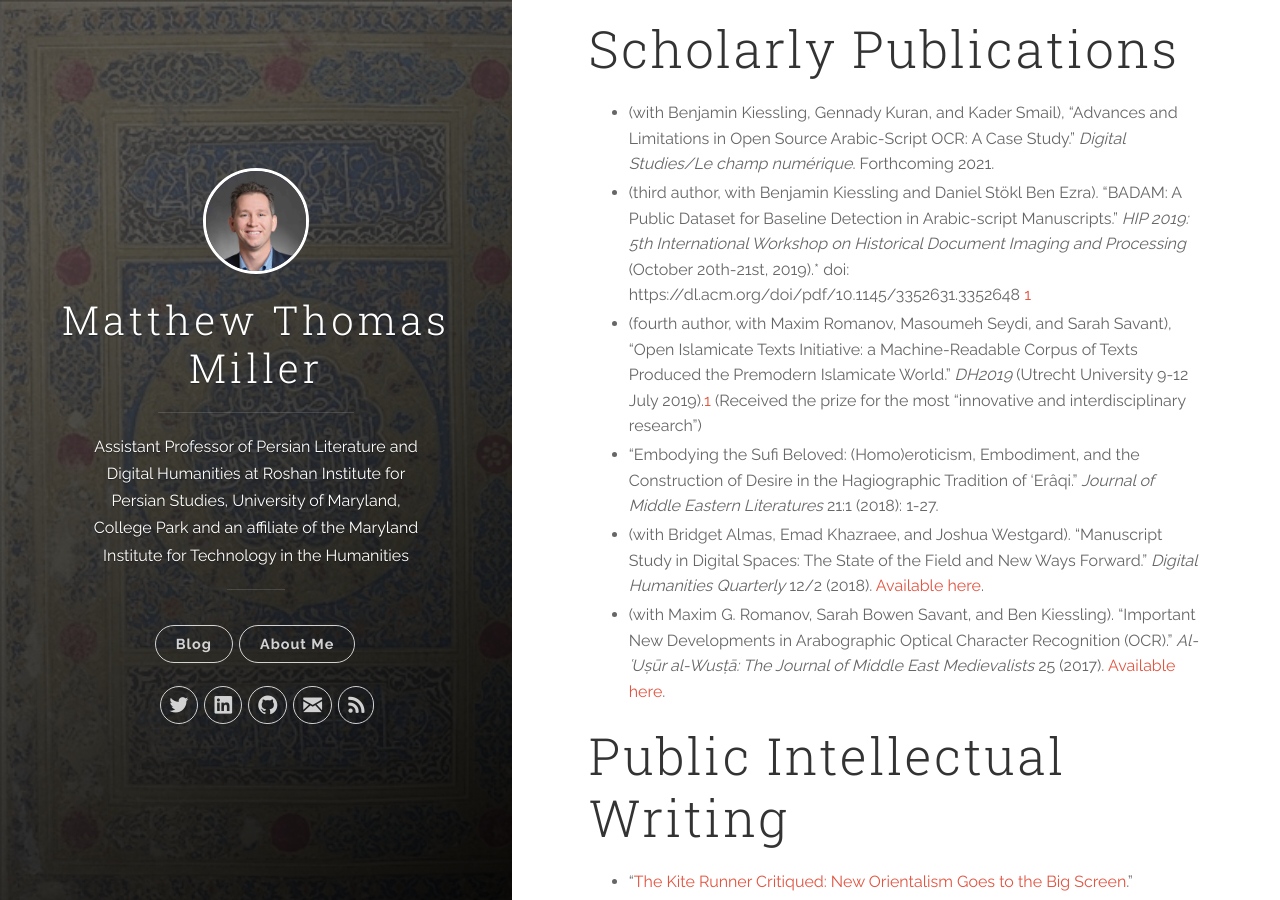
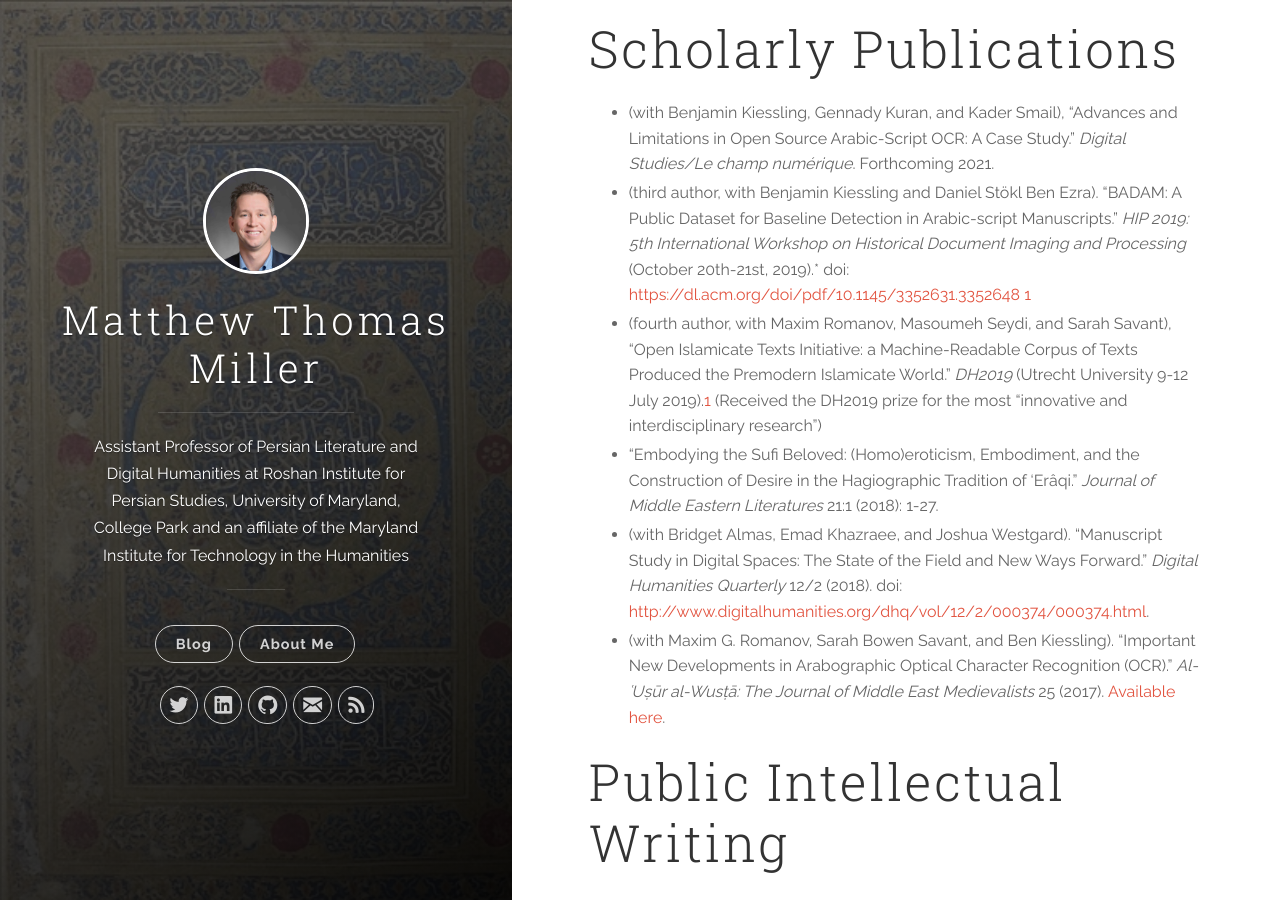
Before and after one commit to MatthewThomasMiller/MatthewThomasMiller.github.io, a Jekyll site: the page built from about-me.md, in a window 1280 px wide and 900 px high, scrolled down 1592 px. Built offline with Jekyll 4.4.1, drawn with Linux system fonts in a browser that asks for light colours.

Commit message:
Update about-me.md

```diff
--- a/about-me.md
+++ b/about-me.md
@@ -5,7 +5,7 @@
 
 # Brief Bio
 
-Matthew Thomas Miller, PhD. is Assistant Professor of Persian Literature and Digital Humanities at [Roshan Institute for Persian Studies at the University of Maryland, College Park](http://sllc.umd.edu/persian). He also serves as the Director of the [Roshan Initiative in Persian Digital Humanities (PersDig@UMD)](http://persdig.umd.edu/) and as the co-PI for the multi-institutional [Open Islamicate Texts Initiative (OpenITI)](http://iti-corpus.github.io/) and the [Persian Manuscript Initiative (PMI)](http://www.persianmanuscript.org/). He has received funding for these projects from The Andrew W. Mellon Foundation and The National Endowment for the Humanities. His research the focuses on medieval Sufi literature, the history of sexuality and the body, and digital humanities. He currently is working on a book project, entitled *Beautiful Bodies: Embodiment and Mystical Modes of Meaning Creation in Medieval Persian Sufi Literature,* and a number of articles on computational or “distant reading” approaches to Persian literature and carnivalesque Sufi poetry.
+Matthew Thomas Miller, PhD. is Assistant Professor of Persian Literature and Digital Humanities at [Roshan Institute for Persian Studies at the University of Maryland, College Park](http://sllc.umd.edu/persian). He also serves as the Director of the [Roshan Initiative in Persian Digital Humanities (PersDig@UMD)](http://persdig.umd.edu/) and as the co-PI for the multi-institutional [Open Islamicate Texts Initiative (OpenITI)](https://www.openiti.org/) and the [Persian Manuscript Initiative (PMI)](http://www.persianmanuscript.org/). He has received funding for these projects from The Andrew W. Mellon Foundation and The National Endowment for the Humanities. His research the focuses on medieval Sufi literature, the history of sexuality and the body, and digital humanities. He currently is working on a book project, entitled *Beautiful Bodies: Embodiment and Mystical Modes of Meaning Creation in Medieval Persian Sufi Literature,* and a number of articles on computational or “distant reading” approaches to Persian literature and carnivalesque Sufi poetry.
 
 # Education
 
@@ -31,10 +31,10 @@
 # Scholarly Publications
 
 * (with Benjamin Kiessling, Gennady Kuran, and Kader Smail), "Advances and Limitations in Open Source Arabic-Script OCR: A Case Study." *Digital Studies/Le champ numérique*. Forthcoming 2021.
-* (third author, with Benjamin Kiessling and Daniel Stökl Ben Ezra). "BADAM: A Public Dataset for Baseline Detection in Arabic-script Manuscripts." *HIP 2019: 5th International Workshop on Historical Document Imaging and Processing* (October 20th-21st, 2019).* doi: https://dl.acm.org/doi/pdf/10.1145/3352631.3352648 [^1]
-* (fourth author, with Maxim Romanov, Masoumeh Seydi, and Sarah Savant), "Open Islamicate Texts Initiative: a Machine-Readable Corpus of Texts Produced the Premodern Islamicate World." *DH2019* (Utrecht University 9-12 July 2019).[^1] (Received the prize for the most "innovative and interdisciplinary research")
+* (third author, with Benjamin Kiessling and Daniel Stökl Ben Ezra). "BADAM: A Public Dataset for Baseline Detection in Arabic-script Manuscripts." *HIP 2019: 5th International Workshop on Historical Document Imaging and Processing* (October 20th-21st, 2019).* doi: [https://dl.acm.org/doi/pdf/10.1145/3352631.3352648](https://dl.acm.org/doi/pdf/10.1145/3352631.3352648) [^1]
+* (fourth author, with Maxim Romanov, Masoumeh Seydi, and Sarah Savant), "Open Islamicate Texts Initiative: a Machine-Readable Corpus of Texts Produced the Premodern Islamicate World." *DH2019* (Utrecht University 9-12 July 2019).[^1] (Received the DH2019 prize for the most "innovative and interdisciplinary research")
 * "Embodying the Sufi Beloved: (Homo)eroticism, Embodiment, and the Construction of Desire in the Hagiographic Tradition of ‘Erâqi." *Journal of Middle Eastern Literatures* 21:1 (2018): 1-27.
-* (with Bridget Almas, Emad Khazraee, and Joshua Westgard). "Manuscript Study in Digital Spaces: The State of the Field and New Ways Forward." *Digital Humanities Quarterly* 12/2 (2018). [Available here](http://www.digitalhumanities.org/dhq/vol/12/2/000374/000374.html).
+* (with Bridget Almas, Emad Khazraee, and Joshua Westgard). "Manuscript Study in Digital Spaces: The State of the Field and New Ways Forward." *Digital Humanities Quarterly* 12/2 (2018). doi: [http://www.digitalhumanities.org/dhq/vol/12/2/000374/000374.html](http://www.digitalhumanities.org/dhq/vol/12/2/000374/000374.html).
 * (with Maxim G. Romanov, Sarah Bowen Savant, and Ben Kiessling). “Important New Developments in Arabographic Optical Character Recognition (OCR).” *Al-ʿUṣūr al-Wusṭā: The Journal of Middle East Medievalists* 25 (2017). [Available here](https://ajs.hcommons.org/deposits/item/hc:16627/).
 
 [^1]: Considered a peer review publication by relevant academic organizations.
```
